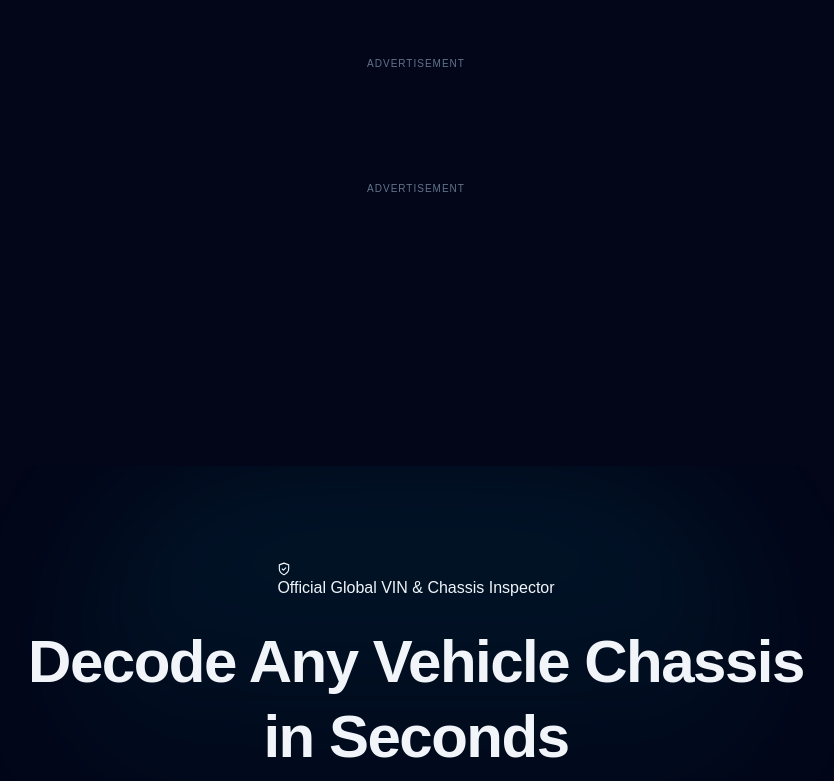
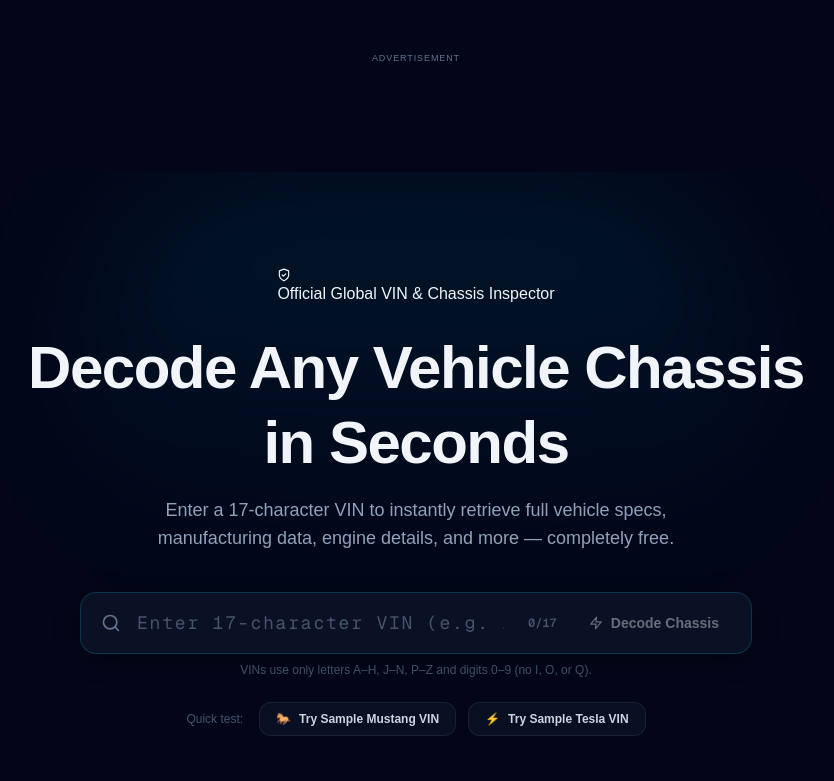
Before and after one commit to hazypak/chassis-decoder, a Next.js app: page / in a window 1280 px wide. Shown: the top 781 px of the page, without its empty margins (224-1058 px from the left). Built offline with nearby package versions, Linux system fonts and the light colour scheme.

Commit message:
Fix TypeScript error for AdSlot className prop

```diff
--- a/app/components/AdSlot.tsx
+++ b/app/components/AdSlot.tsx
@@ -3,19 +3,20 @@
 import React from 'react';
 
 interface AdSlotProps {
-  sticky?: boolean;
-  width?: number;
-  height?: number;
-  adKey?: string;
+  width: number;
+  height: number;
+  adKey: string;
+  className?: string; // 👈 Added optional className here
 }
 
 export default function AdSlot({
-  sticky = false,
-  width = 728,
-  height = 90,
-  adKey = '1dd64051e9d639d812a0e21d0c1c421f',
+  width,
+  height,
+  adKey,
+  className = '',
 }: AdSlotProps) {
-  // Isolated HTML shell so global atOptions variables don't overwrite each other
+  if (!adKey) return null;
+
   const adHtml = `
     <!DOCTYPE html>
     <html>
@@ -40,23 +41,20 @@ export default function AdSlot({
   `;
 
   return (
-    <div
-      className={`
-        w-full flex flex-col items-center justify-center my-4 overflow-hidden
-        ${sticky ? 'sticky bottom-0 z-50 bg-slate-950/90 backdrop-blur-md py-2 border-t border-slate-800' : ''}
-      `}
-    >
-      <div className="text-[10px] text-slate-500 uppercase tracking-widest mb-1">
+    <div className={`flex flex-col items-center justify-center overflow-hidden my-3 w-full max-w-full ${className}`}>
+      <div className="text-[9px] text-slate-500 uppercase tracking-widest mb-1">
         Advertisement
       </div>
+      <div className="max-w-full overflow-x-auto flex justify-center">
         <iframe
           srcDoc={adHtml}
           width={width}
           height={height}
-        className="border-0 overflow-hidden"
+          className="border-0 overflow-hidden max-w-full"
           scrolling="no"
           title="Advertisement"
         />
       </div>
+    </div>
   );
 }
```
Lines whose indentation alone changed are shown as unchanged.
